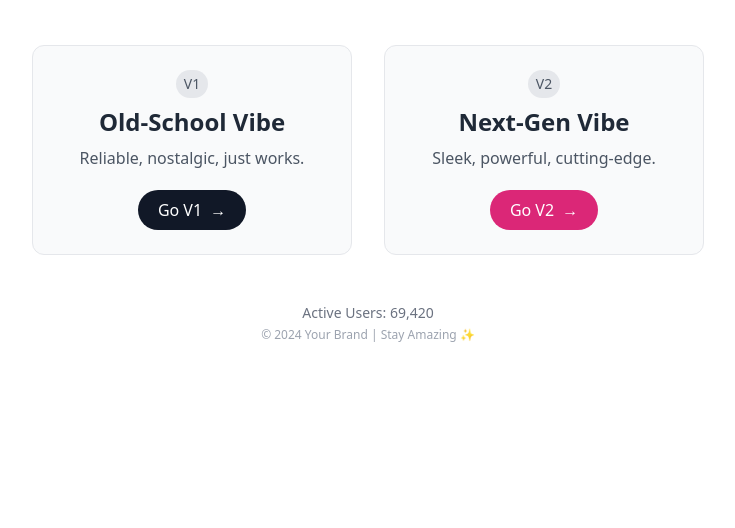
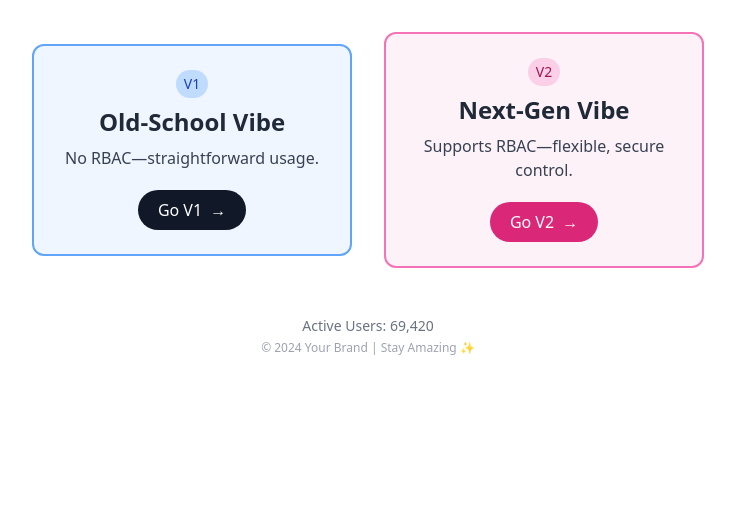
Before and after one commit to az-my/pak-rj, a website: page index.html in a window 1280 px wide. Shown: the part 272-800 px from the top of the page, without its empty margins (272-1007 px from the left). Drawn offline with nearby package versions, Linux system fonts and the light colour scheme.

Commit message:
Update index.html

```diff
--- a/index.html
+++ b/index.html
@@ -2,8 +2,8 @@
 <html lang="en">
 <head>
   <meta charset="UTF-8" />
-  <meta name="description" content="Pick your vibe—choose V1 or V2. Minimal design, fast loading." />
-  <meta name="keywords" content="vibe picker, minimal UI, V1, V2" />
+  <meta name="description" content="Pick your vibe—choose V1 or V2. Minimal design, fast loading. Learn about RBAC vs. non-RBAC implementations." />
+  <meta name="keywords" content="vibe picker, minimal UI, V1, V2, RBAC" />
   <meta name="viewport" content="width=device-width, initial-scale=1.0" />
   <title>Pick Your Vibe ✨</title>
 
@@ -13,7 +13,7 @@
   <style>
     /* Card hover effect */
     .card:hover {
-      box-shadow: 0 8px 24px rgba(0, 0, 0, 0.06);
+      box-shadow: 0 6px 20px rgba(0, 0, 0, 0.12);
       transform: translateY(-2px);
       transition: all 0.2s ease-in-out;
     }
@@ -31,12 +31,12 @@
   <section class="flex flex-col md:flex-row gap-6 md:gap-8 items-center">
 
     <!-- V1 Card -->
-    <div class="card bg-gray-50 rounded-xl w-full md:w-80 p-6 text-center border border-gray-200">
-      <span class="inline-block bg-gray-200 text-gray-600 text-sm px-2 py-1 rounded-full mb-2">
+    <div class="card w-full md:w-80 p-6 text-center rounded-xl border-2 border-blue-400 bg-blue-50">
+      <span class="inline-block bg-blue-200 text-blue-800 text-sm px-2 py-1 rounded-full mb-2">
         V1
       </span>
       <h2 class="text-2xl font-bold text-gray-800 mb-2">Old-School Vibe</h2>
-      <p class="text-gray-600 mb-5">Reliable, nostalgic, just works.</p>
+      <p class="text-gray-700 mb-5">No RBAC—straightforward usage.</p>
       <a
         href="https://az-my.github.io/backend-sppd/"
         class="inline-flex items-center justify-center bg-gray-900 text-white px-5 py-2 rounded-full hover:bg-gray-700 transition-colors"
@@ -47,12 +47,12 @@
     </div>
 
     <!-- V2 Card -->
-    <div class="card bg-gray-50 rounded-xl w-full md:w-80 p-6 text-center border border-gray-200">
-      <span class="inline-block bg-gray-200 text-gray-600 text-sm px-2 py-1 rounded-full mb-2">
+    <div class="card w-full md:w-80 p-6 text-center rounded-xl border-2 border-pink-400 bg-pink-50">
+      <span class="inline-block bg-pink-200 text-pink-800 text-sm px-2 py-1 rounded-full mb-2">
         V2
       </span>
       <h2 class="text-2xl font-bold text-gray-800 mb-2">Next-Gen Vibe</h2>
-      <p class="text-gray-600 mb-5">Sleek, powerful, cutting-edge.</p>
+      <p class="text-gray-700 mb-5">Supports RBAC—flexible, secure control.</p>
       <a
         href="https://az-my.vercel.app/"
         class="inline-flex items-center justify-center bg-pink-600 text-white px-5 py-2 rounded-full hover:bg-pink-500 transition-colors"
@@ -66,12 +66,8 @@
 
   <!-- Footer / Info -->
   <footer class="mt-12 text-center">
-    <p class="text-gray-500 text-sm mb-1">
-      Active Users: 69,420
-    </p>
-    <p class="text-gray-400 text-xs">
-      © 2024 Your Brand | Stay Amazing ✨
-    </p>
+    <p class="text-gray-500 text-sm mb-1">Active Users: 69,420</p>
+    <p class="text-gray-400 text-xs">© 2024 Your Brand | Stay Amazing ✨</p>
   </footer>
 </body>
 </html>
```
